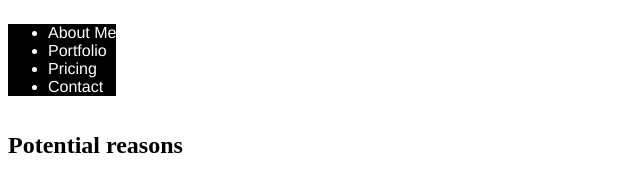
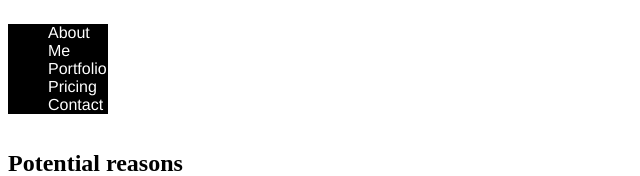
Before and after one commit to saintsuzman/saintsuzman.github.io, a plain HTML site: page index.html in a window 1280 px wide. Shown: the top 176 px of the page, without its empty margins (0-640 px from the left). Drawn offline with Linux system fonts and the light colour scheme.

Commit message:
Update style.css

```diff
--- a/style.css
+++ b/style.css
@@ -3,8 +3,9 @@
   color: white;
   background-color: black;
   display: inline-block;
+  list-style-type: none;
 }
 
-header{
-  width: 100%;
+header {
+  width: 100px;
 }
```
